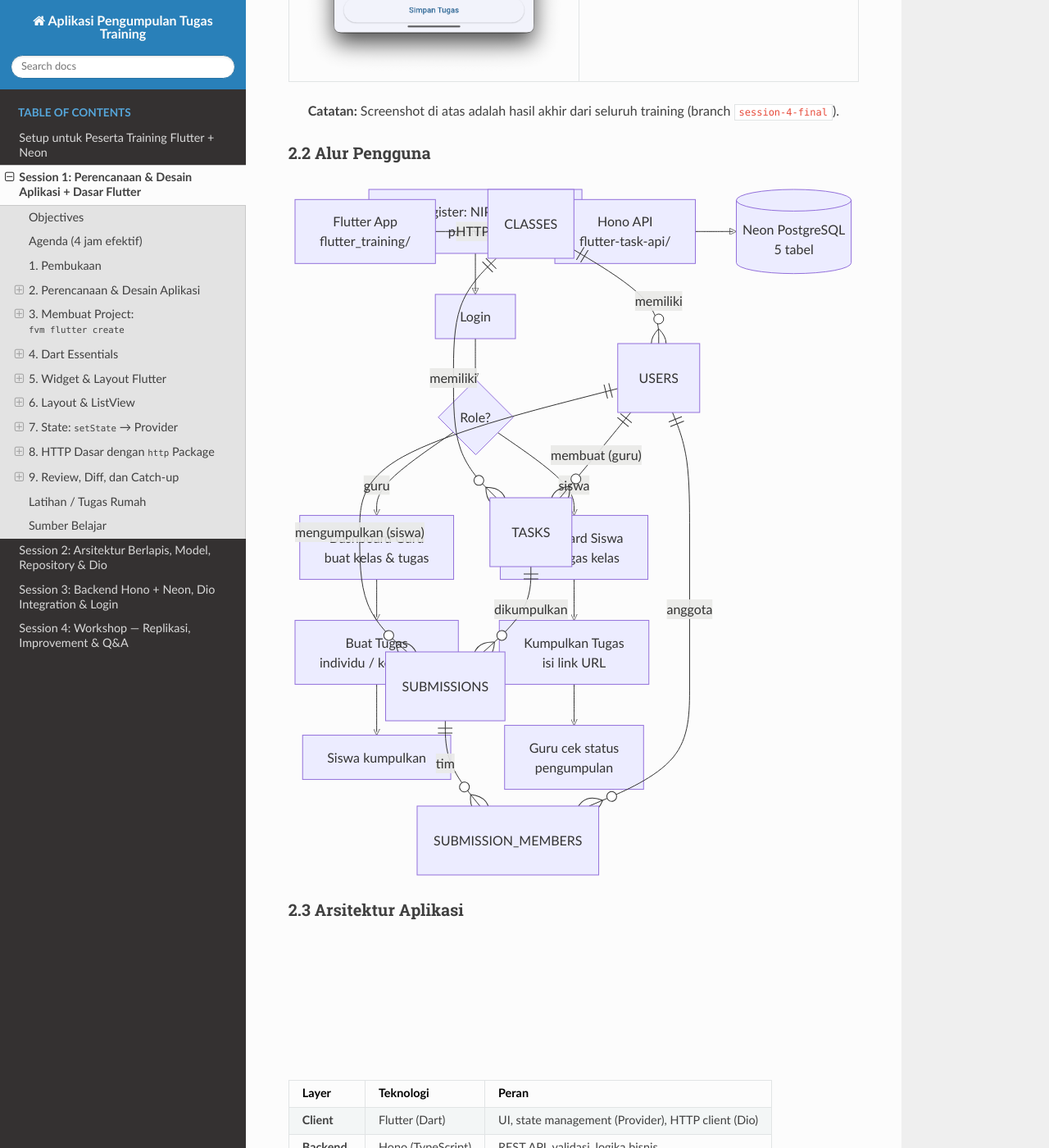
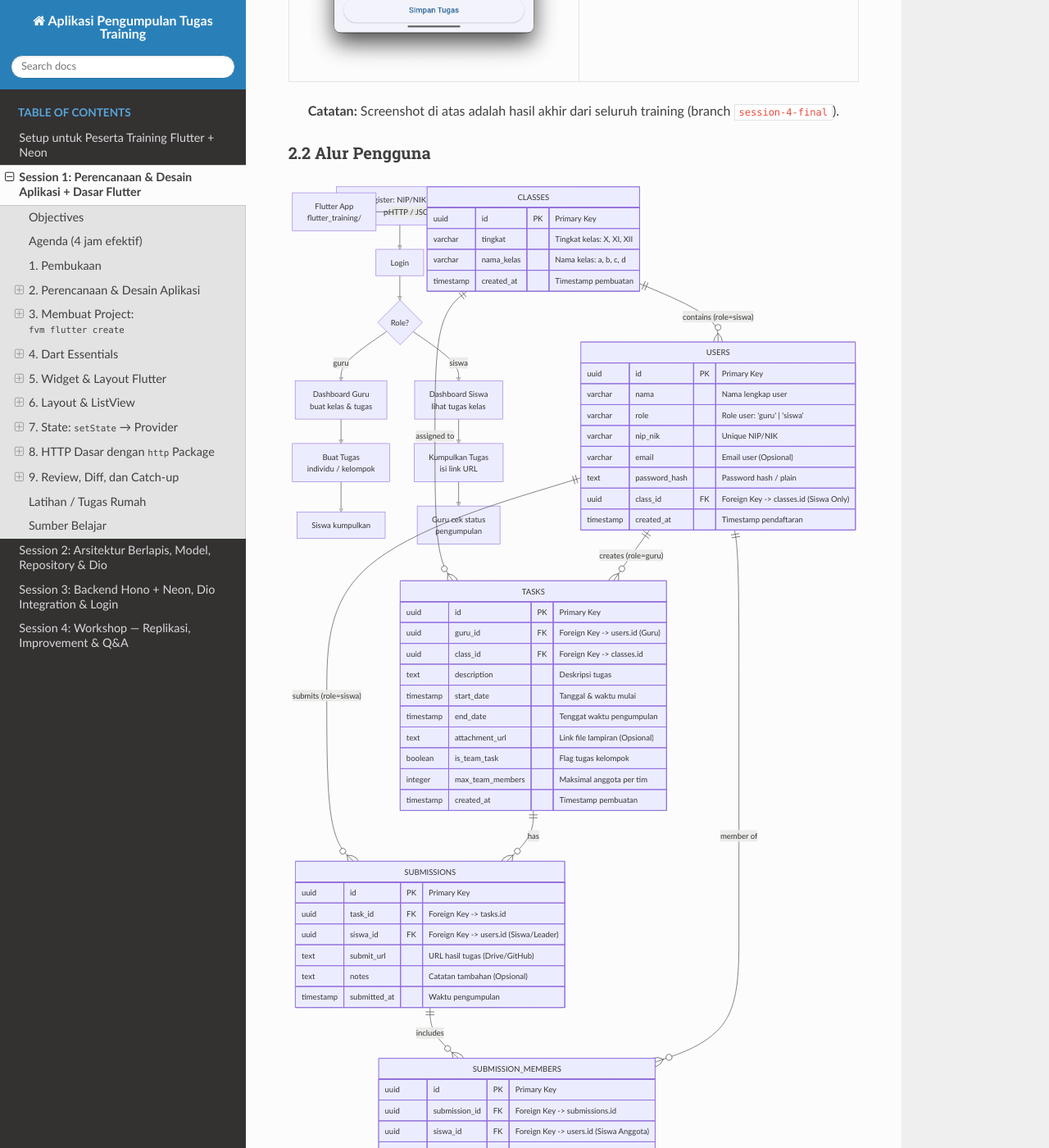
Before and after one commit to indraAsLesmana/next-training-flutter, a Sphinx documentation site: the page built from docs/session-1.md, in a window 1280 px wide and 1400 px high, scrolled down 4489 px. Shown: the whole window at 82% size. Built offline with Sphinx 7.4.7 and the Read the Docs theme 3.1.0, drawn with Linux system fonts in a browser that asks for light colours; some of the changed text lies outside the part shown.

Commit message:
feat: adjust 2.4 ERD Database (5 Tabel)

````diff
--- a/docs/session-1.md
+++ b/docs/session-1.md
@@ -107,13 +107,60 @@ flowchart LR
 
 ```{mermaid}
 erDiagram
-    CLASSES ||--o{ USERS : "memiliki"
-    CLASSES ||--o{ TASKS : "memiliki"
-    USERS ||--o{ TASKS : "membuat (guru)"
-    USERS ||--o{ SUBMISSIONS : "mengumpulkan (siswa)"
-    TASKS ||--o{ SUBMISSIONS : "dikumpulkan"
-    SUBMISSIONS ||--o{ SUBMISSION_MEMBERS : "tim"
-    USERS ||--o{ SUBMISSION_MEMBERS : "anggota"
+    CLASSES ||--o{ USERS : "contains (role=siswa)"
+    CLASSES ||--o{ TASKS : "assigned to"
+    USERS ||--o{ TASKS : "creates (role=guru)"
+    USERS ||--o{ SUBMISSIONS : "submits (role=siswa)"
+    TASKS ||--o{ SUBMISSIONS : "has"
+    SUBMISSIONS ||--o{ SUBMISSION_MEMBERS : "includes"
+    USERS ||--o{ SUBMISSION_MEMBERS : "member of"
+
+    CLASSES {
+        uuid id PK "Primary Key"
+        varchar tingkat "Tingkat kelas: X, XI, XII"
+        varchar nama_kelas "Nama kelas: a, b, c, d"
+        timestamp created_at "Timestamp pembuatan"
+    }
+
+    USERS {
+        uuid id PK "Primary Key"
+        varchar nama "Nama lengkap user"
+        varchar role "Role user: 'guru' | 'siswa'"
+        varchar nip_nik "Unique NIP/NIK"
+        varchar email "Email user (Opsional)"
+        text password_hash "Password hash / plain"
+        uuid class_id FK "Foreign Key -> classes.id (Siswa Only)"
+        timestamp created_at "Timestamp pendaftaran"
+    }
+
+    TASKS {
+        uuid id PK "Primary Key"
+        uuid guru_id FK "Foreign Key -> users.id (Guru)"
+        uuid class_id FK "Foreign Key -> classes.id"
+        text description "Deskripsi tugas"
+        timestamp start_date "Tanggal & waktu mulai"
+        timestamp end_date "Tenggat waktu pengumpulan"
+        text attachment_url "Link file lampiran (Opsional)"
+        boolean is_team_task "Flag tugas kelompok"
+        integer max_team_members "Maksimal anggota per tim"
+        timestamp created_at "Timestamp pembuatan"
+    }
+
+    SUBMISSIONS {
+        uuid id PK "Primary Key"
+        uuid task_id FK "Foreign Key -> tasks.id"
+        uuid siswa_id FK "Foreign Key -> users.id (Siswa/Leader)"
+        text submit_url "URL hasil tugas (Drive/GitHub)"
+        text notes "Catatan tambahan (Opsional)"
+        timestamp submitted_at "Waktu pengumpulan"
+    }
+
+    SUBMISSION_MEMBERS {
+        uuid id PK "Primary Key"
+        uuid submission_id FK "Foreign Key -> submissions.id"
+        uuid siswa_id FK "Foreign Key -> users.id (Siswa Anggota)"
+        timestamp created_at "Timestamp penambahan"
+    }
 ```
 
 | Tabel | Isi | Relasi penting |
````
